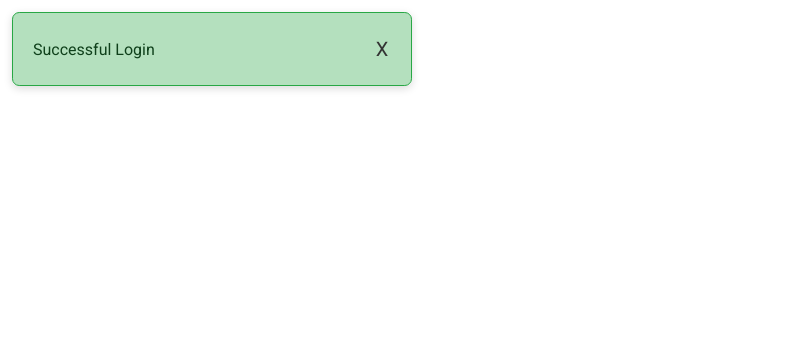
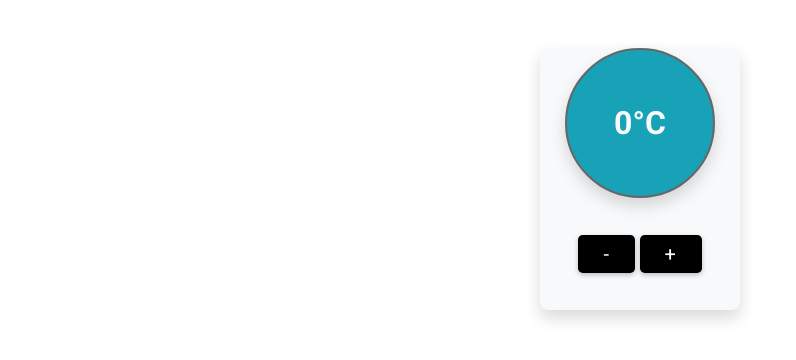
Before and after one commit to jeffKimball/ReactSandbox, a React (Create React App) app in the folder projects/: page / in a window 1280 px wide. Shown: the top 360 px of the page, without its empty margins (0-796 px from the left). Built offline with nearby package versions, Linux system fonts and the light colour scheme.

Commit message:
complete temperature app

```diff
--- a/projects/src/App.js
+++ b/projects/src/App.js
@@ -1,5 +1,6 @@
 import './App.css';
-import AlertApp from './projects/05-Alerts/AlertApp';
+import Temperature from './projects/06-TemperatureApp/Temperature';
+// import AlertApp from './projects/05-Alerts/AlertApp';
 // import SignatureApp from './projects/01-Signature/SignatureApp';
 // import RandomColors from './projects/02-RandomColors/RandomColors';
 // import LikephotoApp from './projects/03-LikeMyPhoto/LikephotoApp';
@@ -12,7 +13,8 @@ function App() {
       {/* <RandomColors /> */}
       {/* <LikephotoApp /> */}
       {/* <Testimonials /> */}
-      <AlertApp />
+      {/* <AlertApp /> */}
+      <Temperature />
     </div>
   );
 }
--- /dev/null
+++ b/projects/src/projects/06-TemperatureApp/Temperature.jsx
@@ -0,0 +1,44 @@
+import React, { useState } from "react";
+import Button from "../components/Button";
+
+const Temperature = () => {
+
+    const [temp, setTemp] = useState(0)
+
+    const increaseTemp = () => {
+        setTemp(prev => prev + 1)
+    }
+    const decreaseTemp = () => {
+        setTemp(prev => prev - 1)
+    }
+    return (
+        <div className="container mt-3 text-center">
+            <div className="card bg-light m-auto" style={{ width: 200 }}>
+                <h1
+                    className={`text-light card border-50  ${temp > 0 ? "bg-danger" : "bg-info"}`}
+                    style={{
+                        height: 150,
+                        width: 150,
+                        border: "2px solid #666",
+                    }}
+                >
+                    {temp}&deg;C
+                </h1>
+                <div className="d-flex my-2">
+                    <Button
+                        text="-"
+                        btnClass={"btn-lg"}
+                        onClick={decreaseTemp}
+                    />
+                    <Button
+                        text="+"
+                        btnClass={"btn-lg"}
+                        onClick={increaseTemp}
+                    />
+                </div>
+            </div>
+        </div>
+    );
+};
+
+export default Temperature;
```
